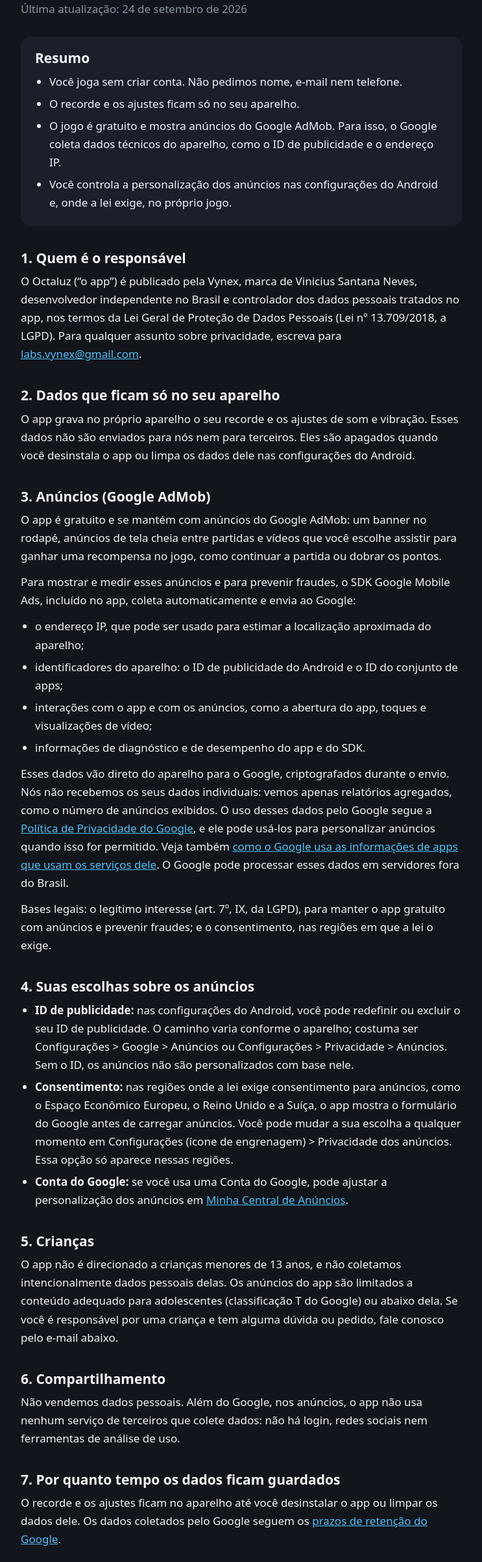
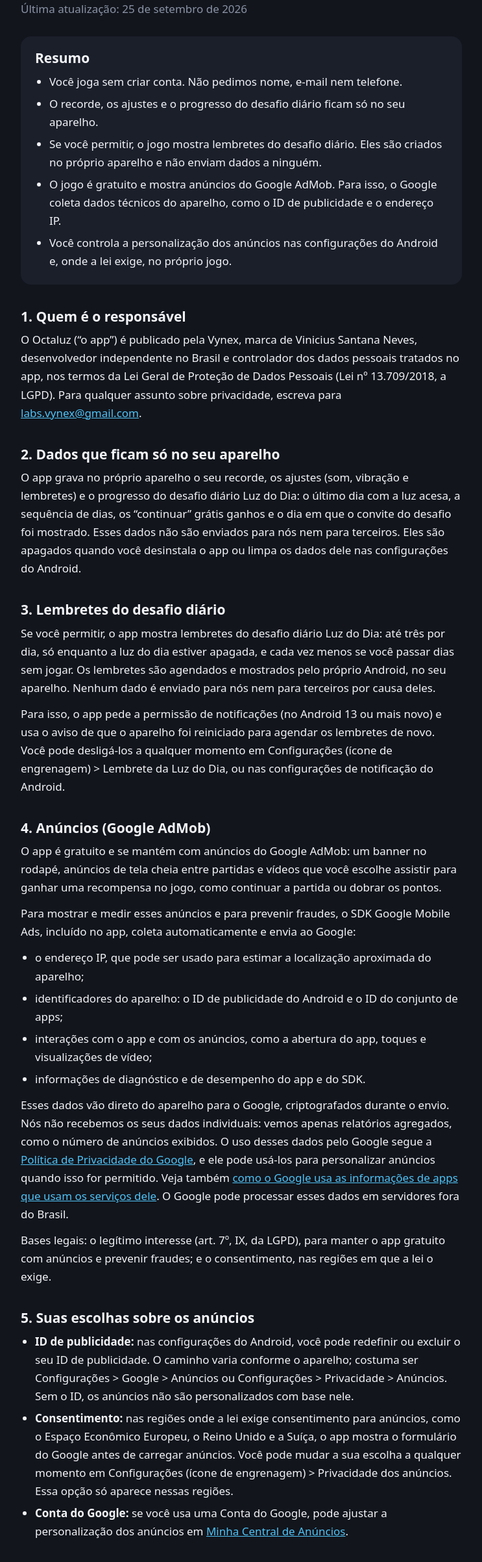
Before and after one commit to vynexlabs/vynexlabs.github.io, a plain HTML site: page octaluz/privacidade.html in a window 1280 px wide. Shown: the part 142-2546 px from the top of the page at 65% size, without its empty margins (268-1011 px from the left). Drawn offline with Linux system fonts and the light colour scheme.

Commit message:
Add files via upload

```diff
--- a/octaluz/privacidade.html
+++ b/octaluz/privacidade.html
@@ -73,13 +73,14 @@
   <main>
     <p class="eyebrow">Octaluz</p>
     <h1>Política de Privacidade</h1>
-    <p class="meta">Última atualização: 24 de setembro de 2026</p>
+    <p class="meta">Última atualização: 25 de setembro de 2026</p>
 
     <section class="summary">
       <h2>Resumo</h2>
       <ul>
         <li>Você joga sem criar conta. Não pedimos nome, e-mail nem telefone.</li>
-        <li>O recorde e os ajustes ficam só no seu aparelho.</li>
+        <li>O recorde, os ajustes e o progresso do desafio diário ficam só no seu aparelho.</li>
+        <li>Se você permitir, o jogo mostra lembretes do desafio diário. Eles são criados no próprio aparelho e não enviam dados a ninguém.</li>
         <li>O jogo é gratuito e mostra anúncios do Google AdMob. Para isso, o Google coleta dados técnicos do aparelho, como o ID de publicidade e o endereço IP.</li>
         <li>Você controla a personalização dos anúncios nas configurações do Android e, onde a lei exige, no próprio jogo.</li>
       </ul>
@@ -89,9 +90,13 @@
     <p>O Octaluz (“o app”) é publicado pela Vynex, marca de Vinicius Santana Neves, desenvolvedor independente no Brasil e controlador dos dados pessoais tratados no app, nos termos da Lei Geral de Proteção de Dados Pessoais (Lei nº 13.709/2018, a LGPD). Para qualquer assunto sobre privacidade, escreva para <a href="mailto:labs.vynex@gmail.com">labs.vynex@gmail.com</a>.</p>
 
     <h2>2. Dados que ficam só no seu aparelho</h2>
-    <p>O app grava no próprio aparelho o seu recorde e os ajustes de som e vibração. Esses dados não são enviados para nós nem para terceiros. Eles são apagados quando você desinstala o app ou limpa os dados dele nas configurações do Android.</p>
+    <p>O app grava no próprio aparelho o seu recorde, os ajustes (som, vibração e lembretes) e o progresso do desafio diário Luz do Dia: o último dia com a luz acesa, a sequência de dias, os “continuar” grátis ganhos e o dia em que o convite do desafio foi mostrado. Esses dados não são enviados para nós nem para terceiros. Eles são apagados quando você desinstala o app ou limpa os dados dele nas configurações do Android.</p>
 
-    <h2>3. Anúncios (Google AdMob)</h2>
+    <h2>3. Lembretes do desafio diário</h2>
+    <p>Se você permitir, o app mostra lembretes do desafio diário Luz do Dia: até três por dia, só enquanto a luz do dia estiver apagada, e cada vez menos se você passar dias sem jogar. Os lembretes são agendados e mostrados pelo próprio Android, no seu aparelho. Nenhum dado é enviado para nós nem para terceiros por causa deles.</p>
+    <p>Para isso, o app pede a permissão de notificações (no Android 13 ou mais novo) e usa o aviso de que o aparelho foi reiniciado para agendar os lembretes de novo. Você pode desligá-los a qualquer momento em Configurações (ícone de engrenagem) &gt; Lembrete da Luz do Dia, ou nas configurações de notificação do Android.</p>
+
+    <h2>4. Anúncios (Google AdMob)</h2>
     <p>O app é gratuito e se mantém com anúncios do Google AdMob: um banner no rodapé, anúncios de tela cheia entre partidas e vídeos que você escolhe assistir para ganhar uma recompensa no jogo, como continuar a partida ou dobrar os pontos.</p>
     <p>Para mostrar e medir esses anúncios e para prevenir fraudes, o SDK Google Mobile Ads, incluído no app, coleta automaticamente e envia ao Google:</p>
     <ul>
@@ -103,33 +108,33 @@
     <p>Esses dados vão direto do aparelho para o Google, criptografados durante o envio. Nós não recebemos os seus dados individuais: vemos apenas relatórios agregados, como o número de anúncios exibidos. O uso desses dados pelo Google segue a <a href="https://policies.google.com/privacy?hl=pt-BR">Política de Privacidade do Google</a>, e ele pode usá-los para personalizar anúncios quando isso for permitido. Veja também <a href="https://policies.google.com/technologies/partner-sites?hl=pt-BR">como o Google usa as informações de apps que usam os serviços dele</a>. O Google pode processar esses dados em servidores fora do Brasil.</p>
     <p>Bases legais: o legítimo interesse (art. 7º, IX, da LGPD), para manter o app gratuito com anúncios e prevenir fraudes; e o consentimento, nas regiões em que a lei o exige.</p>
 
-    <h2>4. Suas escolhas sobre os anúncios</h2>
+    <h2>5. Suas escolhas sobre os anúncios</h2>
     <ul>
       <li><strong>ID de publicidade:</strong> nas configurações do Android, você pode redefinir ou excluir o seu ID de publicidade. O caminho varia conforme o aparelho; costuma ser Configurações &gt; Google &gt; Anúncios ou Configurações &gt; Privacidade &gt; Anúncios. Sem o ID, os anúncios não são personalizados com base nele.</li>
       <li><strong>Consentimento:</strong> nas regiões onde a lei exige consentimento para anúncios, como o Espaço Econômico Europeu, o Reino Unido e a Suíça, o app mostra o formulário do Google antes de carregar anúncios. Você pode mudar a sua escolha a qualquer momento em Configurações (ícone de engrenagem) &gt; Privacidade dos anúncios. Essa opção só aparece nessas regiões.</li>
       <li><strong>Conta do Google:</strong> se você usa uma Conta do Google, pode ajustar a personalização dos anúncios em <a href="https://myadcenter.google.com/">Minha Central de Anúncios</a>.</li>
     </ul>
 
-    <h2>5. Crianças</h2>
+    <h2>6. Crianças</h2>
     <p>O app não é direcionado a crianças menores de 13 anos, e não coletamos intencionalmente dados pessoais delas. Os anúncios do app são limitados a conteúdo adequado para adolescentes (classificação T do Google) ou abaixo dela. Se você é responsável por uma criança e tem alguma dúvida ou pedido, fale conosco pelo e-mail abaixo.</p>
 
-    <h2>6. Compartilhamento</h2>
+    <h2>7. Compartilhamento</h2>
     <p>Não vendemos dados pessoais. Além do Google, nos anúncios, o app não usa nenhum serviço de terceiros que colete dados: não há login, redes sociais nem ferramentas de análise de uso.</p>
 
-    <h2>7. Por quanto tempo os dados ficam guardados</h2>
-    <p>O recorde e os ajustes ficam no aparelho até você desinstalar o app ou limpar os dados dele. Os dados coletados pelo Google seguem os <a href="https://policies.google.com/technologies/retention?hl=pt-BR">prazos de retenção do Google</a>.</p>
+    <h2>8. Por quanto tempo os dados ficam guardados</h2>
+    <p>O recorde, os ajustes e o progresso do desafio diário ficam no aparelho até você desinstalar o app ou limpar os dados dele. Os dados coletados pelo Google seguem os <a href="https://policies.google.com/technologies/retention?hl=pt-BR">prazos de retenção do Google</a>.</p>
 
-    <h2>8. Seus direitos</h2>
+    <h2>9. Seus direitos</h2>
     <p>A LGPD garante a você, entre outros, os direitos de confirmar se tratamos os seus dados, acessá-los, corrigi-los, pedir a eliminação, saber com quem eles são compartilhados e revogar o consentimento (art. 18). Como não guardamos dados pessoais em servidores próprios, a maior parte desses pedidos se resolve no próprio aparelho, limpando os dados do app ou redefinindo o ID de publicidade, ou nas ferramentas do Google.</p>
     <p>Para qualquer pedido ou dúvida, escreva para <a href="mailto:labs.vynex@gmail.com">labs.vynex@gmail.com</a>. Respondemos em até 15 dias. Você também pode apresentar uma reclamação à Autoridade Nacional de Proteção de Dados (ANPD).</p>
 
-    <h2>9. Segurança</h2>
-    <p>O app não pede acesso à sua localização precisa, câmera, microfone, contatos ou arquivos, e a Vynex não mantém servidores com dados de usuários. A comunicação dos anúncios com o Google é criptografada.</p>
+    <h2>10. Segurança</h2>
+    <p>O app não pede acesso à sua localização precisa, câmera, microfone, contatos ou arquivos. A única permissão que ele pede é a de notificações, para os lembretes, e ela é opcional. A Vynex não mantém servidores com dados de usuários, e a comunicação dos anúncios com o Google é criptografada.</p>
 
-    <h2>10. Mudanças nesta política</h2>
+    <h2>11. Mudanças nesta política</h2>
     <p>Se o app passar a tratar dados de outra forma, esta página será atualizada, e a data no topo mostrará a versão em vigor.</p>
 
-    <h2>11. Contato</h2>
+    <h2>12. Contato</h2>
     <p>Vynex — <a href="mailto:labs.vynex@gmail.com">labs.vynex@gmail.com</a></p>
   </main>
 
```
